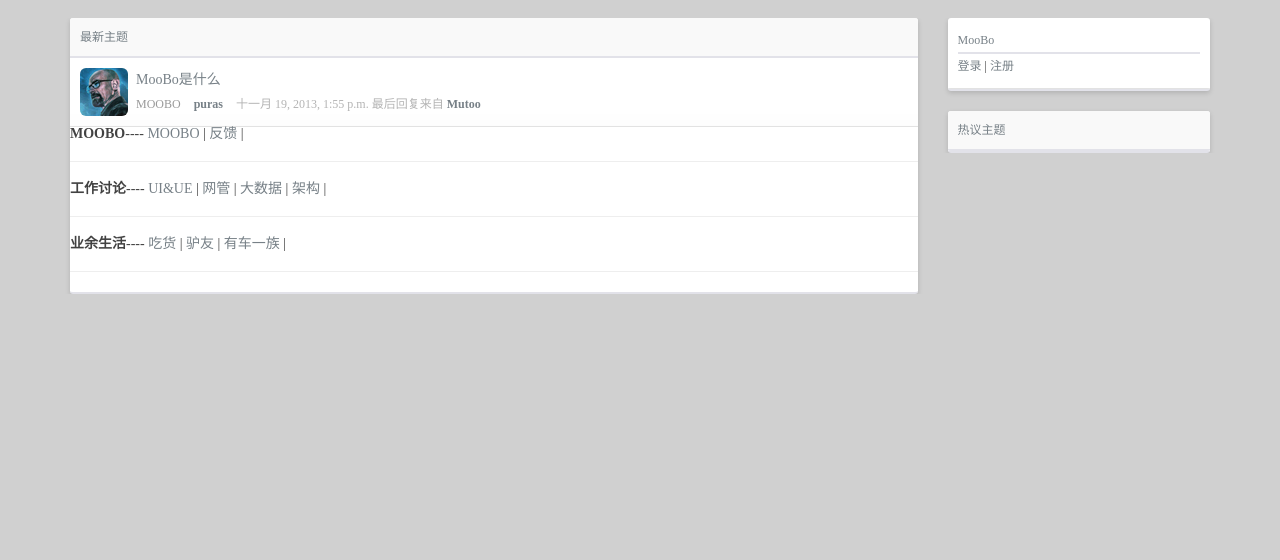
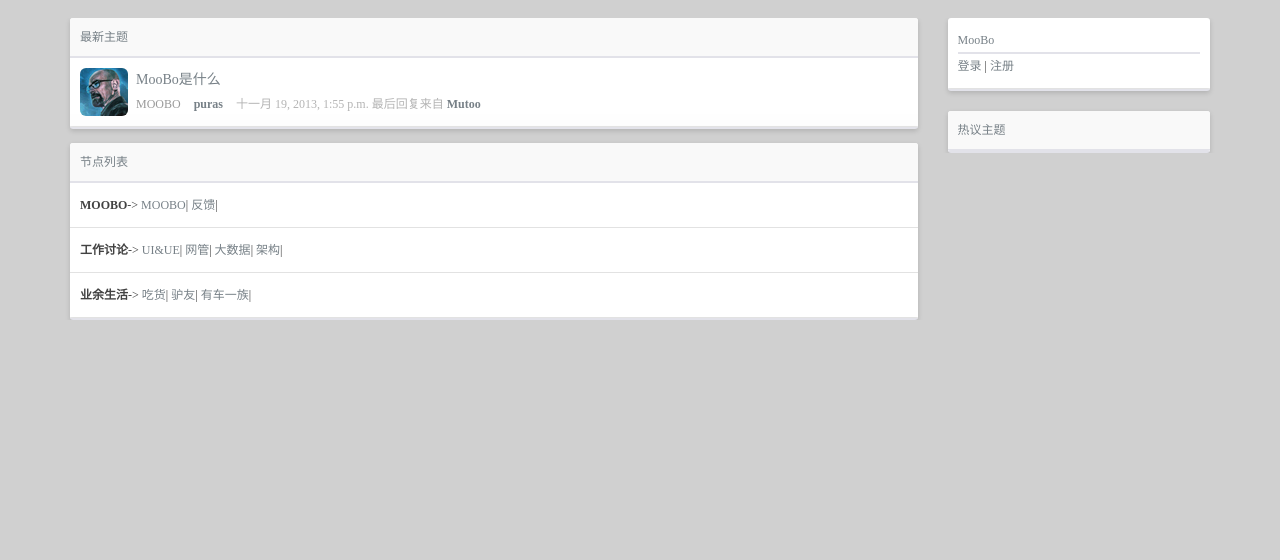
Before and after one commit to puras/moobo, a Django app: page / in a window 1280 px wide. Shown: the part 52-612 px from the top of the page. Run offline with Django 3.2, Linux system fonts and the light colour scheme; data comes from the database, SQL or seed files in the repository; parts of the project's set-up code (start-up, migrations or seed data) failed here and were passed over.

Commit message:
首页将最新主题与节点列表分开

```diff
--- a/bbs/templates/base.html
+++ b/bbs/templates/base.html
@@ -8,10 +8,8 @@
         <div class="row">
             <!--左侧商品展示区-->
             <div class="col-md-9" role="main">
-                <div class="box">
-                    {% block content %}
-                    {% endblock %}
-                </div>
+                {% block content %}
+                {% endblock %}
             </div>
             <!--右侧商品展示区-->
             <div class="col-md-3">
--- a/bbs/templates/index.html
+++ b/bbs/templates/index.html
@@ -4,6 +4,7 @@
 
 {% block content %}
 
+<div class="box">
     <div class="inner tab_title"> <a href="javascript:void(0)">最新主题</a></div>
     {% if lastest_topic_list %}
         {% for topic in lastest_topic_list %}
@@ -17,17 +18,22 @@
             </div>
         {% endfor %}
     {% endif %}
-
+</div>
+<br />
+<div class="box">
+    <div class="inner tab_title"> <a href="javascript:void(0)">节点列表</a></div>
     {% if category_list %}
         {% for cate in category_list %}
-        <b>{{cate.name}}</b>----
+            <div class="cell">
+                <b>{{cate.name}}</b>->
                  {% if cate.node_set.all %}
                 {% for node in cate.node_set.all %}
-                <a href="{% url 'bbs:node' node.id %}">{{node.name}}</a>
-                |
+                    <a href="{% url 'bbs:node' node.id %}">{{node.name}}</a>|
                 {% endfor %}
             {% endif %}
-        <hr />
+            </div>
         {% endfor %}
     {% endif %}
+</div>
+
 {% endblock %}
--- a/bbs/templates/layout.html
+++ b/bbs/templates/layout.html
@@ -7,7 +7,7 @@
         <meta name="viewport" content="width=device-width, initial-scale=1.0">
         <meta content="" name="description">
         <meta content="" name="author">
-        <title>index</title>
+        <title>MooBo-我们自己的论坛</title>
         {% load staticfiles %}
         <!-- Latest compiled and minified CSS -->
         <link rel="stylesheet" href="{% static 'css/lib/bootstrap.css' %}">
```
Lines whose indentation alone changed are shown as unchanged.
